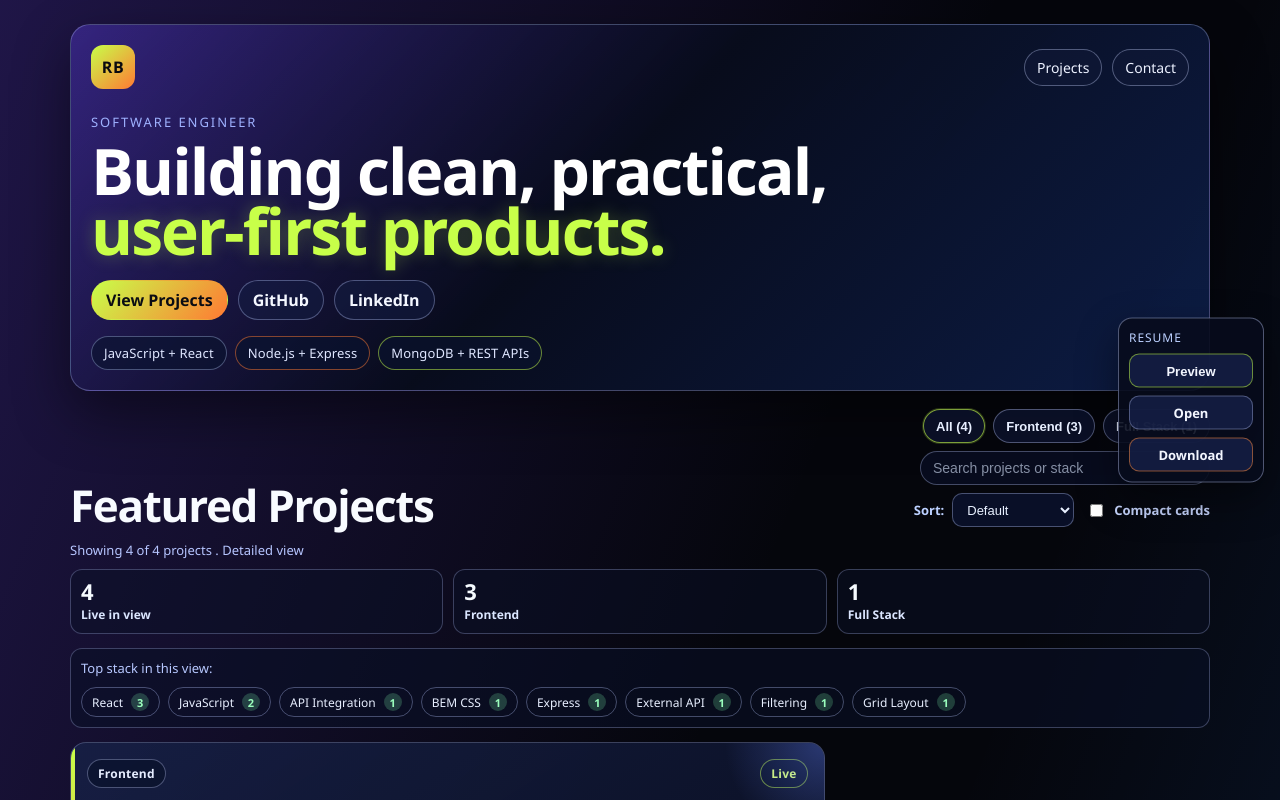
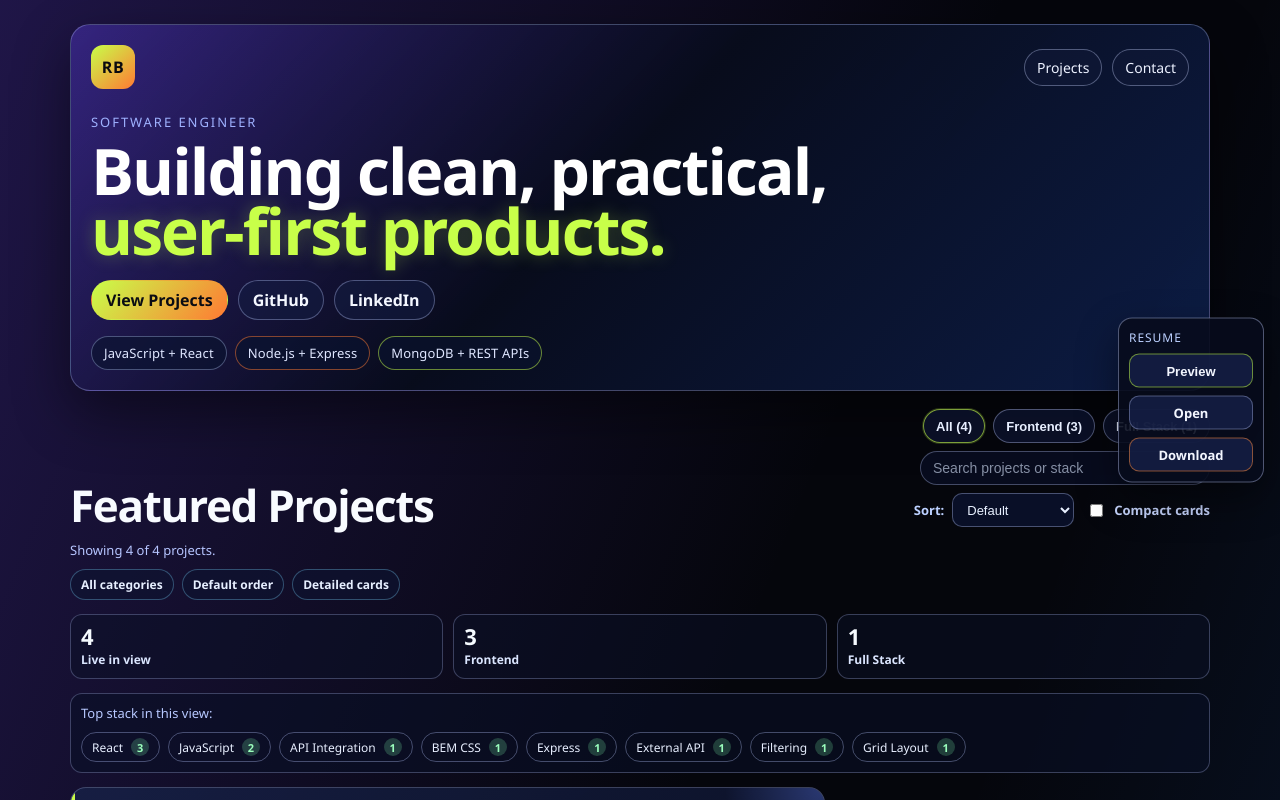
Before and after one commit to roeibaram/portfolio, a React (Vite) app: page / in a window 1280 px wide. Shown: the top 800 px of the page. Built offline with nearby package versions, Linux system fonts and the light colour scheme.

Commit message:
feat: show active project view summary

```diff
--- a/src/components/Main/Main.css
+++ b/src/components/Main/Main.css
@@ -169,6 +169,25 @@
   margin: 0 0 10px;
   color: #b6c5ff;
   font-size: 13px;
+}
+
+.main__active-view {
+  list-style: none;
+  margin: 0 0 14px;
+  padding: 0;
+  display: flex;
+  flex-wrap: wrap;
+  gap: 8px;
+}
+
+.main__active-view li {
+  border: 1px solid rgba(126, 215, 255, 0.32);
+  border-radius: 999px;
+  padding: 6px 10px;
+  background: rgba(13, 20, 49, 0.62);
+  color: #e7efff;
+  font-size: 12px;
+  font-weight: 700;
 }
 
 .main__metrics {
--- a/src/components/Main/Main.jsx
+++ b/src/components/Main/Main.jsx
@@ -156,6 +156,24 @@ function Main() {
     sortMode !== "manual" ||
     compactMode;
 
+  const activeViewLabels = useMemo(() => {
+    const labels = [
+      activeFilter === "All" ? "All categories" : activeFilter,
+      sortMode === "manual"
+        ? "Default order"
+        : sortMode === "name"
+        ? "Name A-Z"
+        : "Largest stack first",
+      compactMode ? "Compact cards" : "Detailed cards",
+    ];
+
+    if (searchQuery.trim()) {
+      labels.splice(1, 0, `Search: ${searchQuery.trim()}`);
+    }
+
+    return labels;
+  }, [activeFilter, compactMode, searchQuery, sortMode]);
+
   const viewMetrics = useMemo(() => {
     const liveCount = filteredProjects.filter(
       (project) => project.status === "Live"
@@ -274,8 +292,14 @@ function Main() {
         </div>
 
         <p className="main__results">
-          Showing {filteredProjects.length} of {projects.length} projects . {compactMode ? "Compact" : "Detailed"} view
+          Showing {filteredProjects.length} of {projects.length} projects.
         </p>
+
+        <ul className="main__active-view" aria-label="Active project view settings">
+          {activeViewLabels.map((label) => (
+            <li key={label}>{label}</li>
+          ))}
+        </ul>
 
         <ul className="main__metrics" aria-label="Current project metrics">
           {viewMetrics.map((metric) => (
```
